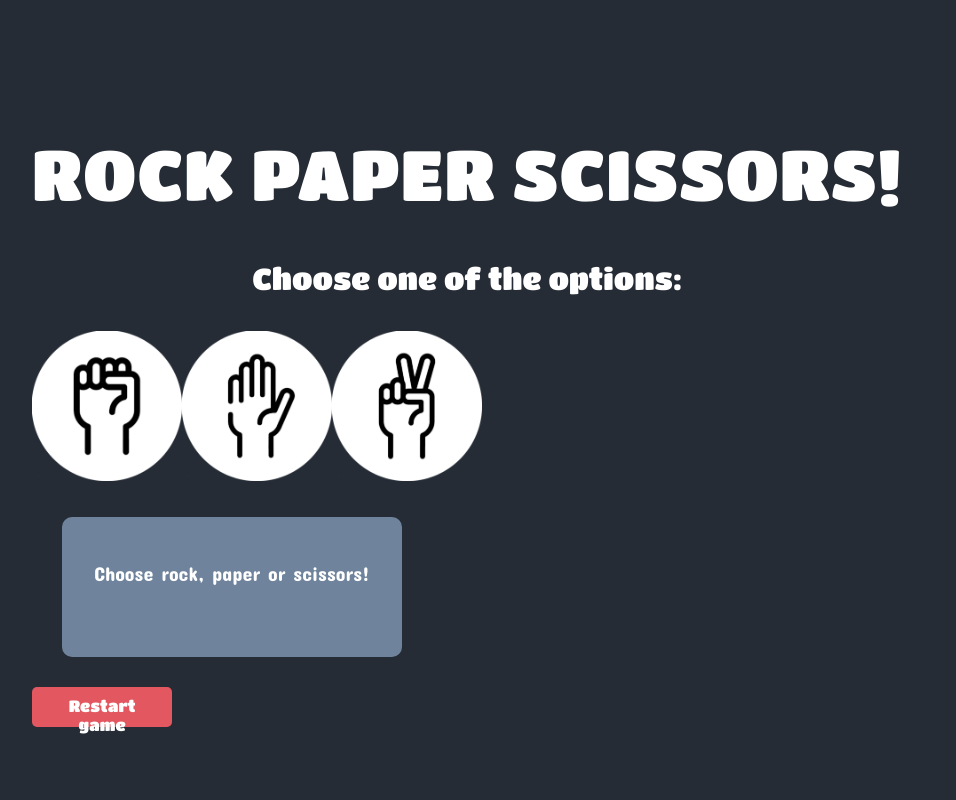
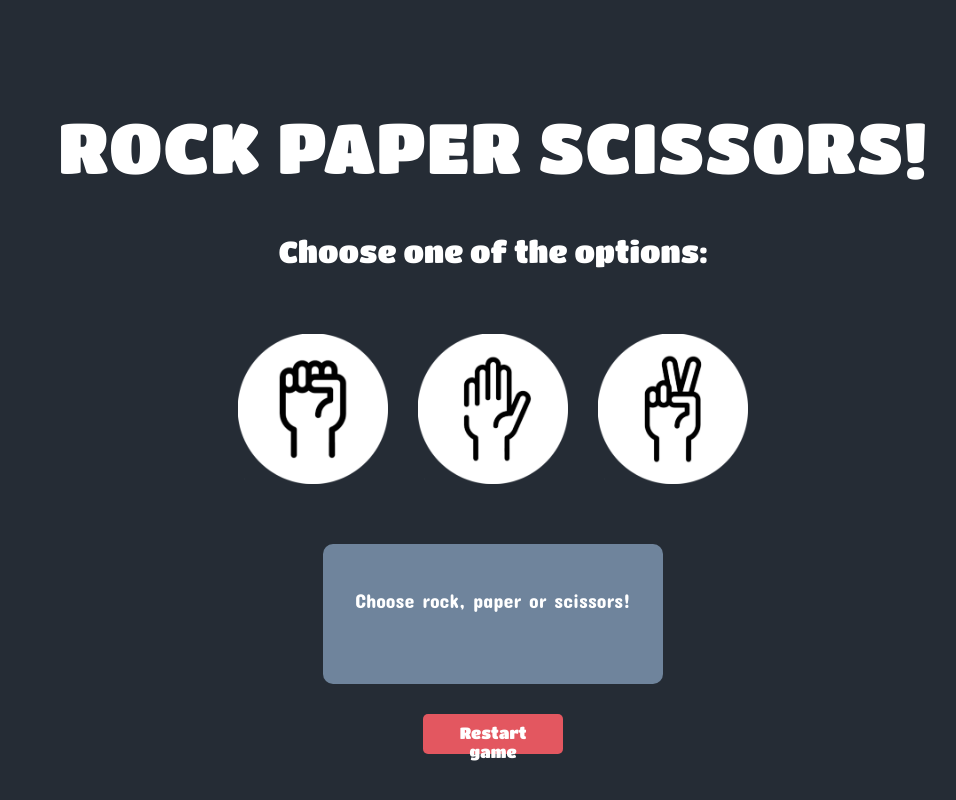
Before and after one commit to VGardella/rock-paper-scissors-react, a React (Vite) app: page / in a window 1280 px wide. Shown: the whole page, without its empty margins (173-1129 px from the left). Built offline with nearby package versions, Linux system fonts and the light colour scheme.

Commit message:
Add styles to app

```diff
--- a/src/App.css
+++ b/src/App.css
@@ -31,6 +31,24 @@ body{
     width: 55vh;
 }
 
+.container{
+    margin: 3%;
+    width: 100%;
+}
+
+.game{
+    display: flex;
+    flex-direction: column;
+    align-items: center;
+}
+
+.buttons{
+    margin: 30px;
+    display: flex;
+    gap: 30px;
+}
+
+
 @font-face {
     font-family: 'Titan One';
     src: url(/src/fonts/TitanOne-Regular.ttf) format('truetype');
```
